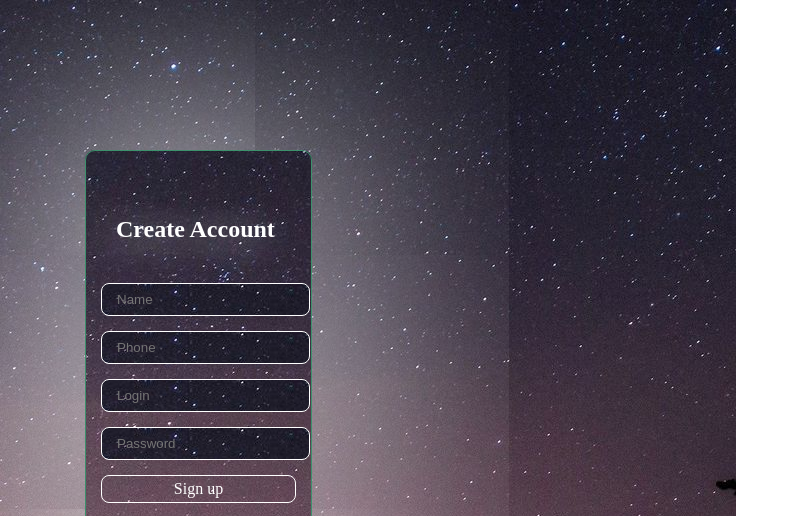
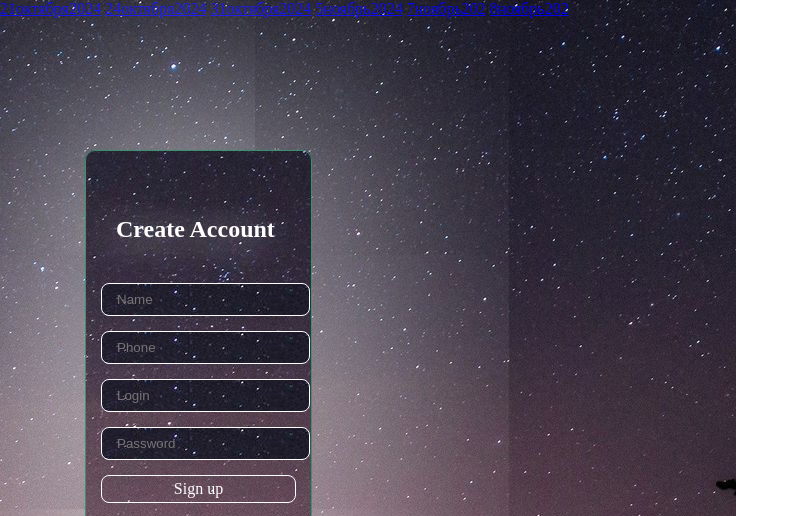
Before and after one commit to Somon2007/Somon2007.github.io, a plain HTML site: page index.html in a window 1280 px wide. Shown: the top 516 px of the page, without its empty margins (0-799 px from the left). Drawn offline with Linux system fonts and the light colour scheme.

Commit message:
Update index.html

```diff
--- a/index.html
+++ b/index.html
@@ -59,5 +59,12 @@
     </nav>
     </div>
     </main>
+
+    <a href="21oct24.html">21октября2024</a>
+<a href="24oct24.html">24октября2024</a>
+<a href="31oct24.html">31октября2024</a>
+<a href="5nov24.html">5ноябрь2024</a>
+<a href="7nov24.html">7ноябрь202</a>
+<a href="8nov24.html">8ноябрь202</a>
 </body>
 </html>
```
